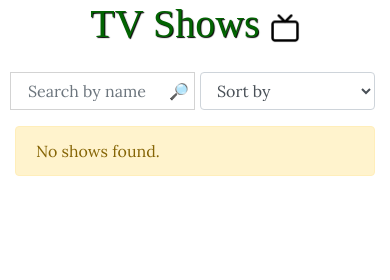
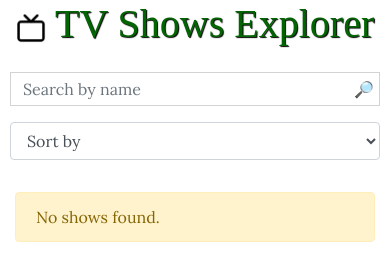
Before and after one commit to kaykay1424/tv-shows, a plain HTML site: page index.html in a window 390 px wide. Drawn offline with nearby package versions, Linux system fonts and the light colour scheme; no server answers; a web font is replaced by a local one.

Commit message:
edit responsiveness of page title and search form

```diff
--- a/index.html
+++ b/index.html
@@ -35,22 +35,22 @@
     <body>
         <div class="container">
             <div class="row">
-                <div class="col-md-4 offset-md-3">
-                    <h1>TV Shows <img src="logo.png" alt="TV logo" /></h1>
+                <div class="col-md-8 offset-md-2 col-lg-6 offset-lg-3">
+                    <h1><img src="logo.png" alt="TV logo" /> TV Shows Explorer </h1>
                 </div> <!-- /column -->
             </div> <!-- /row -->
             <div class="row">
                 <div class="col-md-8 offset-md-2 col-lg-6 offset-lg-3">
                     <form id="search-form">
                         <div class="form-row">
-                            <div class="col-6 col-md-7">
+                            <div class="col-12 col-sm-6 col-md-7 form-group">
                                 <input id="search" class="form-control" type="text" aria-label="Search"
                                     placeholder="Search by name" required />
                                 <span>&#128270;
                                     <!-- search icon -->
                                 </span>
                             </div> <!-- /column -->
-                            <div class="col-6 col-md-5">
+                            <div class="col-12 col-sm-6 col-md-5 form-group">
                                 <select id="sort-search" class="form-control" aria-label="Sort Search">
                                     <option value=''>Sort by</option>
                                     <option value="language">Language</option>
--- a/src/css/main.css
+++ b/src/css/main.css
@@ -6,9 +6,6 @@
 }
 
 /* General */
-body,html {
-    margin: 0;
-}
 body {
     font-family: 'Lora', serif;
 }
@@ -45,7 +42,7 @@ img.mx-auto {
 .highlighted {
     background-color: rgb(119, 255, 119);
 }
-/* -Load Buttons */
+/* -Load More Buttons */
 .load-more {
     border: 1px solid var(--primary-color);
     display: block;
@@ -55,6 +52,7 @@ img.mx-auto {
     background-color: var(--primary-color);
     color: white;
 }
+/* -Loading Message */
 .loading-message-container {
     margin: 0 auto 0.5em auto;
     width: 25%;
@@ -63,6 +61,7 @@ img.mx-auto {
     height: 1rem;
     width: 1rem;
 }
+
 /* Components */
 /* -Carousel */
 .carousel-controls {
@@ -111,11 +110,14 @@ img.mx-auto {
     margin-bottom: 1em;
     margin-top: 1em;
 }
-#search-form div[class*="col"]:first-child {
+#search-form .form-group:first-child {
     align-items: center;
     border: 1px solid lightgray;
     display: inline-flex;
-    justify-content: space-between;
+    padding-left: 0;
+}
+#search-form .form-group:nth-child(2) {
+    padding-right: 0;
 }
 #search-form input {
     border: 0;
@@ -164,7 +166,7 @@ img.mx-auto {
 .modal-header {
     color: var(--primary-color);
     font-style: italic;
-    font-family: 'Anton',serif;
+    font-family: 'Anton', serif;
     margin-top: 0;
 }
 .modal-header .close {
@@ -195,6 +197,13 @@ img.mx-auto {
 }
 
 /* Media Queries */
+/* .col breakpoint */
+@media only screen and (max-width: 575px) {
+    #search-form .form-group:nth-child(2) {
+        padding-left: 0;
+        padding-right: 0;
+    }
+}
 /* .col-lg breakpoint */
 @media only screen and (max-width: 992px) {
     .nav-pills {
```
